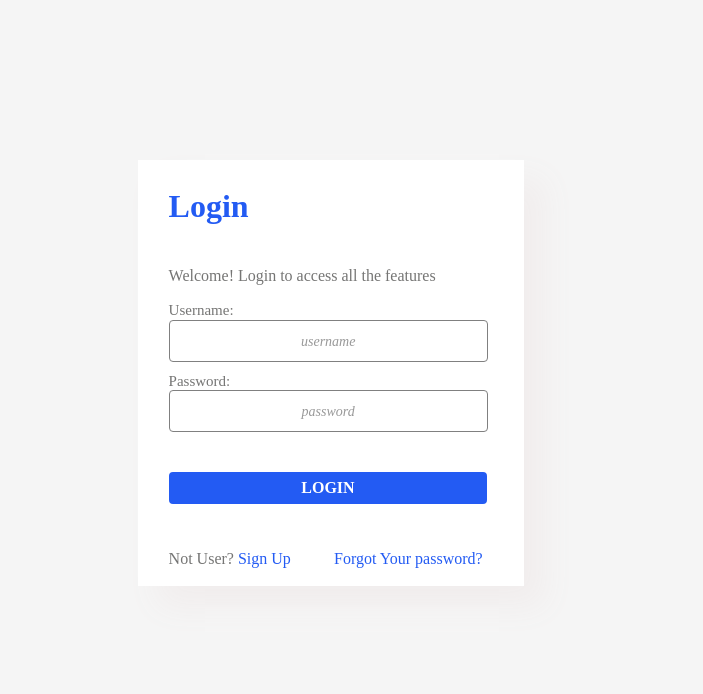
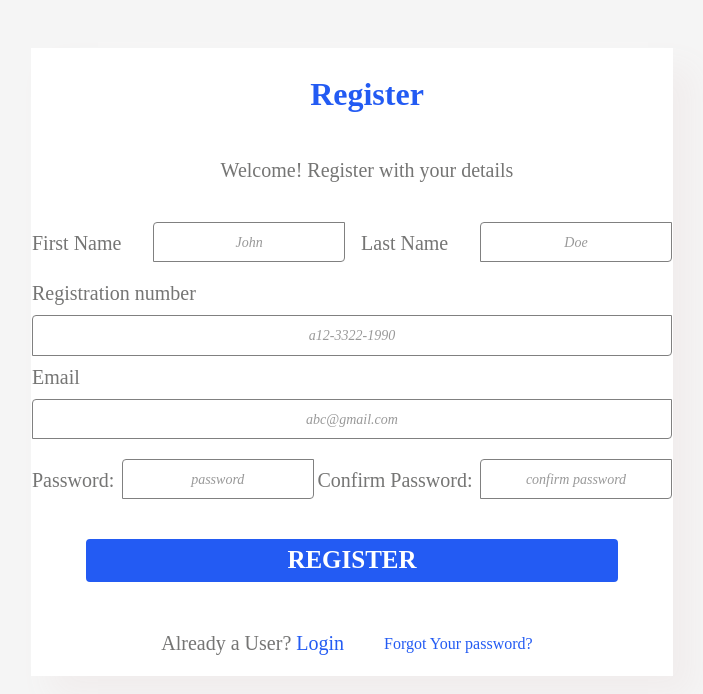
Before and after one commit to IamSila/attendance-system_with_face_recognition, a Django app: template templates/register.html in a window 1280 px wide. Shown: the top 694 px of the page, without its empty margins (289-992 px from the left). Run offline with Django 5.2, Linux system fonts and the light colour scheme; the template is opened without the code that fills it, so the values that code supplies are empty.

Commit message:
login and registration

```diff
--- a/coreApp/urls.py
+++ b/coreApp/urls.py
@@ -4,5 +4,6 @@ from . import views
 urlpatterns = [
     path('', views.Home, name='home'),
     path('login/', views.login, name="login"),
+    path('register', views.register, name="register"),
     path('planning/', views.Planning, name="planning"),
 ]
--- a/coreApp/views.py
+++ b/coreApp/views.py
@@ -24,6 +24,10 @@ def login(request):
             redirect('login')
     return render(request, 'login.html')
 
+
+# register page view
+def register(request):
+    return render(request, 'register.html')
 # Calender / planning
 def Planning(request):
     tasks = Task.objects.all()
--- a/static/css/register.css
+++ b/static/css/register.css
@@ -360,61 +360,100 @@
   }
 
   /* login container */
-  .container-login {
+.container-register {
     display: flex;
-    justify-content: flex-start;
-    /* align-items: center; */
+    justify-content: center;
+    align-items: center;
     flex-direction: column;
     border: 1px white solid;
     box-shadow: 20px 20px 30px rgb(241, 237, 237);
     border-radius: 0;
     position: absolute;
-    top: 20vh;
-    left: 33.33%;
+    top: 6vh;
+    left: 25%;
     background-color: white;
-    width: 30%;
+    width: 50%;
   }
 
-  .container-login h1 {
+.container-register h1 {
     color: rgb(35, 91, 243);
     margin-left: 30px;
   }
 
-  .container-login p {
+.container-register p {
     color: rgb(117, 117, 116);
     /* text-align: left; */
     margin-left: 30px;
+    font-size: 20px;
   }
 
-  .section-1 .container-login form label {
-    font-size: 15px;
+  .section-1 .container-register form label {
+    font-size: 20px;
     font-weight: 400;
     color: rgb(117, 117, 116);
-    margin-left: 30px;
-    margin-bottom: 5px;
-    padding-bottom: 5px;
 
   }
 
-
-  .section-1 .container-login form input {
-    width: 80%;
-    height: 30px;
-    margin-bottom: 10px;
-    margin-left: 30px;
-    border-radius: 4px;
-    border: 1px gray solid;
-    padding: 5px;
-    background-color: white;
+  .section-1   .container-register form .names {
+    display: flex;
+    justify-content: space-between ;
+    width: 100%;
+    margin: 10px 0;
   }
 
-  .section-1 .container-login form input:focus {
+
+  .section-1   .container-register form .names label {
+    font-size: 20px;
+    font-weight: 400;
+    color: rgb(117, 117, 116);
+    text-align: center;
+    margin-top: 20px;
+  }
+
+  .section-1   .container-register form .passwords {
+    display: flex;
+    justify-content: space-between ;
+    /* align-items: center; */
+    /* margin: 5px; */
+  }
+
+  .section-1   .container-register form .passwords label {
+    font-size: 20px;
+    font-weight: 400;
+    color: rgb(117, 117, 116);
+    text-align: center;
+    margin-top: 20px;
+  }
+
+  .section-1   .container-register form input {
+    border-top-left-radius: 4px;
+    border-bottom-right-radius: 4px;
+    border: 1px gray solid;
+    margin-bottom: 10px;
+    background-color: white;
+    width: 100%;
+    padding: 10px;
+    box-sizing: border-box;
+    outline: none;
+    transition: border-color 0.3s ease;
+    margin: 10px 0;
+  }
+
+  .section-1   .container-register form .names input {
+    width: 30%;
+  }
+
+  .section-1   .container-register form .passwords input {
+    width: 30%;
+  }
+
+  .section-1 .container-register form input:focus {
     border-color: #007BFF;
     box-shadow: 0 0 5px rgba(0, 123, 255, 0.5);
     /* transform: scale(1.05); */
   }
 
-  .section-1 .container-login form input::placeholder {
+  .section-1 .container-register form input::placeholder {
     color: #999; /* Light gray color */
     font-style: italic; /* Italic text */
     font-size: 14px; /* Font size */
@@ -422,7 +461,13 @@
     text-align: center;
   }
 
-  .section-1 .container-login form button {
+  .section-1   .container-register form .register-btn {
+    display: flex;
+    justify-content: center;
+    align-items: center;
+  }
+
+  .section-1 .container-register form button {
     background: rgb(35, 91, 243);
     color: white;
     border: 2px rgb(35, 91, 243) solid;
@@ -432,6 +477,7 @@
     width: 83%;
     /* height: 30px; */
     padding: 5px;
+    font-size: 25px;
     font-weight: 600;
     cursor: pointer;
 
@@ -439,13 +485,13 @@
 
 
 /* login footer */
-.section-1 .container-login .login-footer {
+.section-1 .container-register .login-footer {
     display: flex;
     justify-content: space-between;
     align-items: center;
 }
 
-.section-1 .container-login .login-footer a {
+.section-1 .container-register .login-footer a {
     text-decoration: none;
     color: rgb(35, 91, 243);
     margin-right: 40px;
--- a/templates/base.html
+++ b/templates/base.html
@@ -23,7 +23,7 @@
                 <li><a href="about.html">About</a></li>
                 <li><a href="contact.html">Contact</a></li>
                 <li><a href="{% url 'login' %}">Login</a></li>
-                <li><a href="">Register</a></li>
+                <li><a href="{% url 'register' %}">Register</a></li>
             </ul>
         </div>
     </section>
--- a/templates/login.html
+++ b/templates/login.html
@@ -27,16 +27,16 @@
                 {% csrf_token %}
                 <label for="username">Username:</label>
                 <br>
-                <input type="text" name="username" id="" placeholder="username">
+                <input type="text" name="username" id="" placeholder="username" required>
                 <br>
                 <label for="password">Password:</label>
                 <br>
-                <input type="password" name="password" id="" placeholder="password">
+                <input type="password" name="password" id="" placeholder="password" required>
                 <br>
                 <button type="submit">LOGIN</button>
             </form>
             <div class="login-footer">
-                <p>Not User? <a href="">Sign Up</a></p>
+                <p>Not User? <a href="{% url 'register' %}">Sign Up</a></p>
 
                 <a href="">Forgot Your password?</a>
             </div>
--- a/templates/register.html
+++ b/templates/register.html
@@ -7,12 +7,12 @@
     <meta charset="UTF-8">
     <meta name="viewport" content="width=device-width, initial-scale=1.0">
     <title>Document</title>
-    <link rel="stylesheet" href="{% static 'css/login.css' %}">
+    <link rel="stylesheet" href="{% static 'css/register.css' %}">
 </head>
 <body>
     <section class="section-1">
-        <div class="container-login">
-            <h1>Login</h1>
+        <div class="container-register">
+            <h1>Register</h1>
             {% if messages %}
                 {% for message in messages %}
                     {% if message.tags == 'error' %}
@@ -22,21 +22,41 @@
                     {% endif %}
                 {% endfor %}
             {% endif %}
-            <p>Welcome! Login to access all the features</p>
+            <p>Welcome! Register with your details</p>
             <form action="" method="POST">
                 {% csrf_token %}
-                <label for="username">Username:</label>
+                <div class="names">
+                    <label for="firstName">First Name</label>
+                    <br>
+                    <input type="text" name="firstName" id="" placeholder="John" required>
+
+                    <label for="lastName">Last Name</label>
+                    <br>
+                    <input type="text" name="lastName" id="" placeholder="Doe" required>
+                </div>
+
+                <label for="registrationNumber">Registration number</label>
+                <input type="text" name="registrationNumber" id="" placeholder="a12-3322-1990" required>
                 <br>
-                <input type="text" name="username" id="" placeholder="username">
-                <br>
-                <label for="password">Password:</label>
-                <br>
-                <input type="password" name="password" id="" placeholder="password">
-                <br>
-                <button type="submit">LOGIN</button>
+                <label for="email">Email</label>
+                <input type="email" name="email" id="" placeholder="abc@gmail.com" required>
+
+                <div class="passwords">
+                    <label for="username">Password:</label>
+                    <br>
+                    <input type="text" name="password" id="" placeholder="password" required>
+
+                    <label for="password">Confirm Password:</label>
+                    <br>
+                    <input type="password" name="confirmPassword" id="" placeholder="confirm password" required>
+                </div>
+                <div class="register-btn">
+                    <button type="submit">REGISTER</button>
+                </div>
+
             </form>
             <div class="login-footer">
-                <p>Not User? <a href="">Sign Up</a></p>
+                <p>Already a User? <a href="{% url 'login' %}">Login</a></p>
 
                 <a href="">Forgot Your password?</a>
             </div>
```
